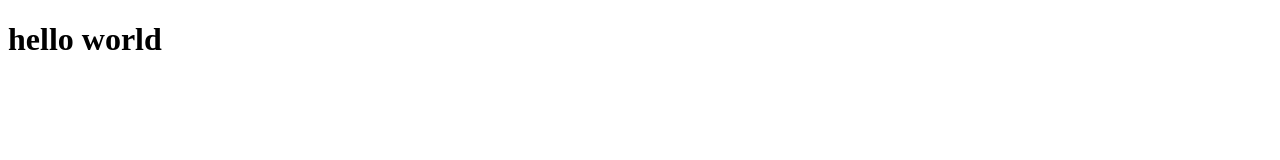
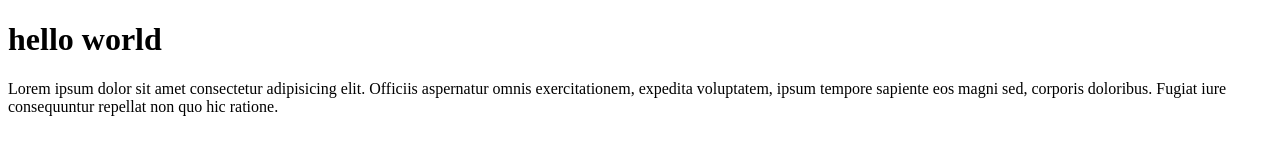
Before and after one commit to TST4D/test-git, a plain HTML site: page index.html in a window 1280 px wide. Drawn offline with Linux system fonts and the light colour scheme.

Commit message:
tambah p

```diff
--- a/index.html
+++ b/index.html
@@ -7,6 +7,7 @@
 </head>
 <body>
     <h1>hello world</h1>
+    <p>Lorem ipsum dolor sit amet consectetur adipisicing elit. Officiis aspernatur omnis exercitationem, expedita voluptatem, ipsum tempore sapiente eos magni sed, corporis doloribus. Fugiat iure consequuntur repellat non quo hic ratione.</p>
 
 </body>
 </html>
```
